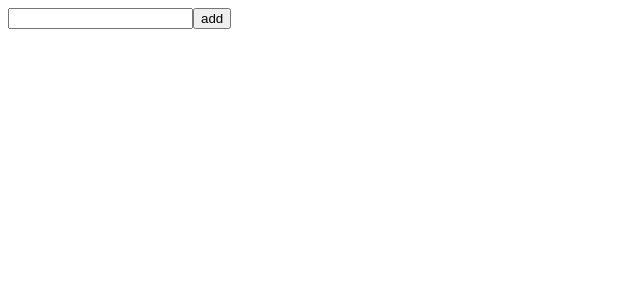
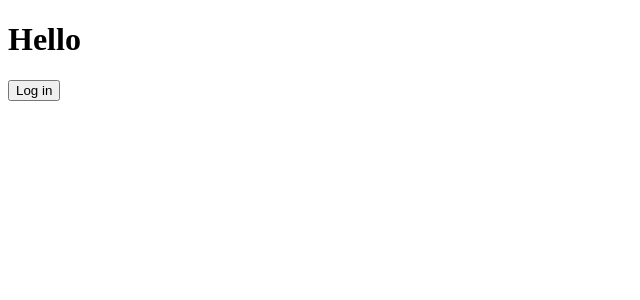
Before and after one commit to n1kalai/test-react, a React (Create React App) app: page / in a window 1280 px wide. Shown: the top 300 px of the page, without its empty margins (0-640 px from the left). Built offline with nearby package versions, Linux system fonts and the light colour scheme.

Commit message:
davaleba 38

```diff
--- /dev/null
+++ b/src/components/hooks/ComponentFirst.js
@@ -0,0 +1,25 @@
+import { createContext } from "react";
+import ComponentSecond from "./ComponentSecond";
+
+
+export const Cont = createContext();
+
+const ComponentsFirst = () => {
+
+    return(
+        <div>
+
+        <Cont.Provider value = {{isIn: true,
+        name: ""}}>
+            <ComponentSecond />
+
+        </Cont.Provider >
+
+        </div>
+
+    )
+
+}
+
+
+export default ComponentsFirst
--- /dev/null
+++ b/src/components/hooks/ComponentSecond.js
@@ -0,0 +1,40 @@
+import { useContext, useReducer } from "react";
+import {Cont} from "./ComponentFirst"
+
+const LogInReducer = (state, action) => {
+    switch(action.type) {
+        case 'logOut':
+            return {isAuthenticated: false,
+                    name: ''}
+        case 'logIn':
+            return {isAuthenticated: true,
+                name: 'salome' }
+        default:
+            return state;
+    }
+}
+
+const ComponentSecond = () => {
+
+    const MyCont = useContext(Cont);
+
+    const [state, dispach] = useReducer(LogInReducer, MyCont);
+
+    const signOut = () => {
+
+        dispach({type: 'logOut'});
+    }
+
+    const logIn = () => {
+        dispach({type: 'logIn'});
+    }
+
+    return (
+        <div className="login_div">
+            <h1>Hello {state.name}</h1>
+            {state.isAuthenticated ? <button onClick={signOut}>Sign out</button> : <button onClick={logIn}>Log in</button>}
+        </div>
+    )
+}
+
+export default ComponentSecond;
--- a/src/index.js
+++ b/src/index.js
@@ -6,12 +6,15 @@ import { ExplainReduserHook } from "./components/hooks/ExplainReduserHook";
 import Reducer from "./reducer";
 import App from "./reducer";
 import AppInput from "./components/hooks/App";
+import ComponentsFirst from "./components/hooks/ComponentFirst";
+
+
 
 
 const root = ReactDOM.createRoot(document.getElementById("root"));
 root.render(
 	// <React.StrictMode>
-		<AppInput />
+		<ComponentsFirst />
 	// </React.StrictMode>
 );
 
```
